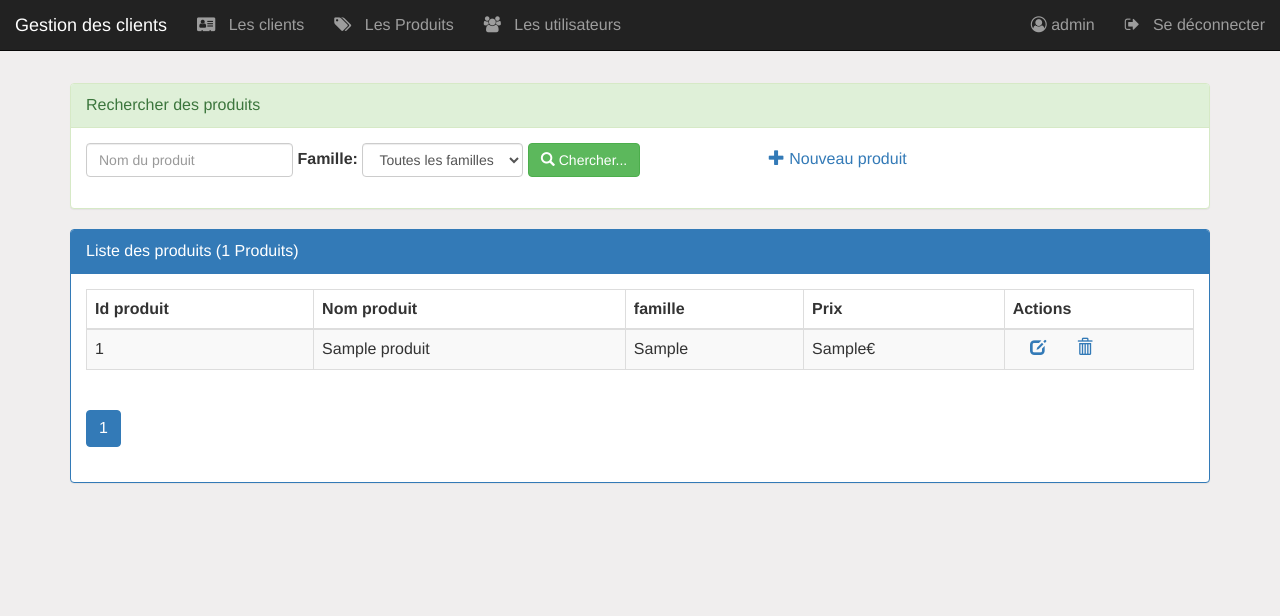
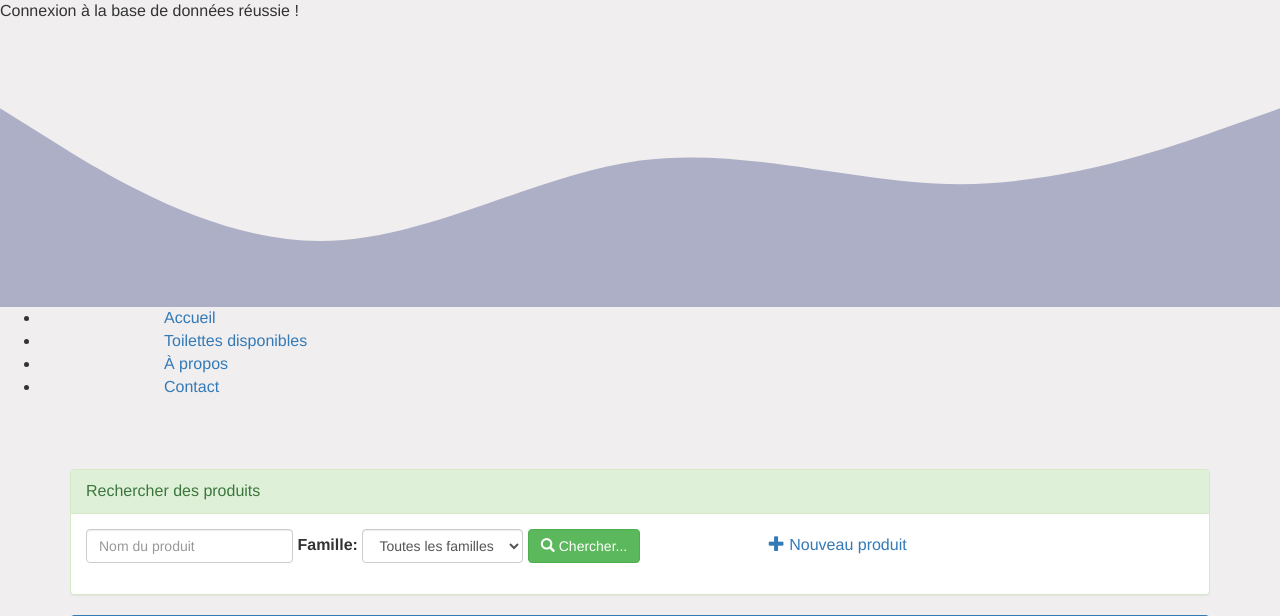
Before and after one commit to Evhan-pro/Logiciel_caisse, a PHP site: page /pages/produit.php in a window 1280 px wide. Shown: the top 616 px of the page. Before the commit the page ends 483 px from the top, so only its background shows below. Run offline with PHP 8.4, Linux system fonts and the light colour scheme; a user stored in the database is signed in; tables that the repository leaves empty hold one stand-in row (values such as "Sample post").

Commit message:
changements

```diff
--- a/pages/getProduitsSelectionnes.php
+++ b/pages/getProduitsSelectionnes.php
@@ -11,7 +11,6 @@
     $stmt = $pdo->prepare($requeteProduitsSelectionnes);
     $stmt->bindParam(':idClient', $_SESSION['idClient']);
     $stmt->execute();
-
     $produitsSelectionnes = $stmt->fetchAll(PDO::FETCH_ASSOC);
 
     // Convertir les résultats en JSON
--- a/pages/login.php
+++ b/pages/login.php
@@ -9,7 +9,6 @@ session_destroy();
 ?>
 <! DOCTYPE HTML>
 <HTML>
-
 <head>
     <meta charset="utf-8">
     <title>Se connecter</title>
--- a/pages/menu.php
+++ b/pages/menu.php
@@ -1,61 +1,9 @@
-<?php
-    //require_once('identifier.php');
-?>
-
-<nav class="navbar navbar-inverse navbar-fixed-top">
-
-	<div class="container-fluid">
-
-		<div class="navbar-header">
-
-			<a href="../index.php" class="navbar-brand">Gestion des clients</a>
-
-		</div>
-
-		<ul class="nav navbar-nav">
-
-			<li><a href="client.php">
-                    <i class="fa fa-vcard"></i>
-                    &nbsp Les clients
-                </a>
-            </li>
-
-			<li><a href="produit.php">
-                    <i class="fa fa-tags"></i>
-                    &nbsp Les Produits
-                </a>
-            </li>
-
-			<?php if ($_SESSION['user']['role']=='ADMIN') {?>
-
-				<li><a href="Utilisateurs.php">
-                        <i class="fa fa-users"></i>
-                        &nbsp Les utilisateurs
-                    </a>
-                </li>
-
-			<?php }?>
-
-		</ul>
-
-
-		<ul class="nav navbar-nav navbar-right">
-
-			<li>
-				<a href="editerUtilisateur.php?id=<?php echo $_SESSION['user']['iduser'] ?>">
-                    <i class="fa fa-user-circle-o"></i>
-					<?php echo  ' '.$_SESSION['user']['login']?>
-				</a>
-			</li>
-
-			<li>
-				<a href="seDeconnecter.php">
-                    <i class="fa fa-sign-out"></i>
-					&nbsp Se déconnecter
-				</a>
-			</li>
-
-		</ul>
-
-	</div>
-</nav>
+<svg xmlns="http://www.w3.org/2000/svg" viewBox="0 0 1440 320"><path fill="#6b73a0" fill-opacity="0.5" d="M0,96L60,133.3C120,171,240,245,360,245.3C480,245,600,171,720,154.7C840,139,960,181,1080,181.3C1200,181,1320,139,1380,117.3L1440,96L1440,320L1380,320C1320,320,1200,320,1080,320C960,320,840,320,720,320C600,320,480,320,360,320C240,320,120,320,60,320L0,320Z"></path></svg>
+<nav class="menu">
+        <ul>
+            <li><a href="#">Accueil</a></li>
+            <li><a href="#">Toilettes disponibles</a></li>
+            <li><a href="#">À propos</a></li>
+            <li><a href="#">Contact</a></li>
+        </ul>
+    </nav>
--- a/pages/role.php
+++ b/pages/role.php
@@ -10,5 +10,4 @@ if (!isset($_SESSION['user'])) {
         exit();
     }
 }
-
 ?>
--- a/pages/supprimerUtilisateur.php
+++ b/pages/supprimerUtilisateur.php
@@ -19,5 +19,4 @@
      }else {
                 header('location:login.php');
         }
-
 ?>
```
Also changed, not shown: pages/session.php (line endings or trailing spaces).
